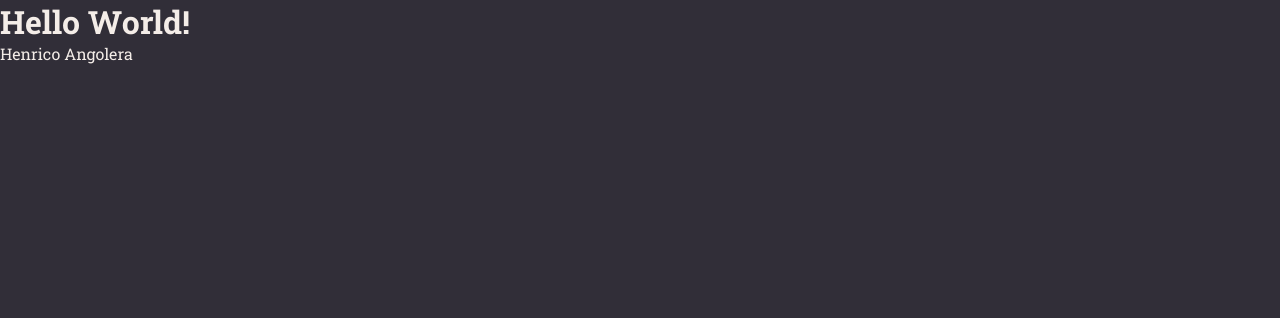
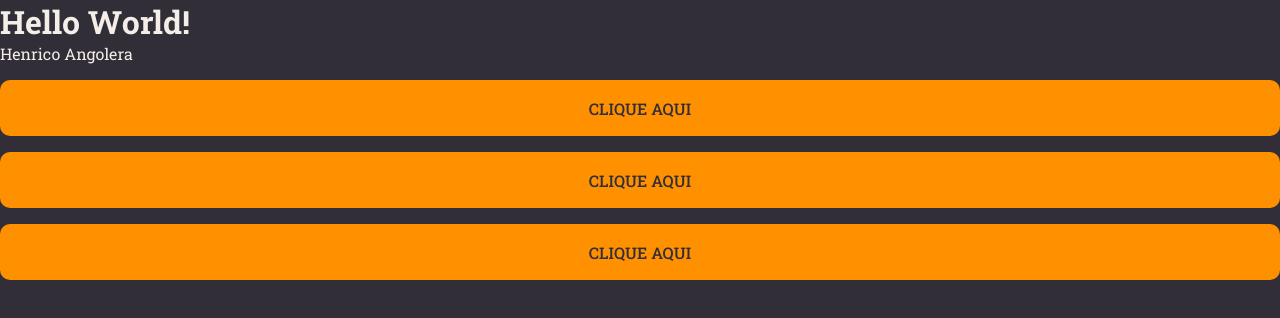
Before and after one commit to HenricoAngolera/rocketnotes, a React (Vite) app: page / in a window 1280 px wide. Shown: the top 318 px of the page. Built offline with nearby package versions, Linux system fonts and the light colour scheme.

Commit message:
component (button)

```diff
--- /dev/null
+++ b/src/components/Button/index.jsx
@@ -0,0 +1,9 @@
+import { Container } from "./styles";
+
+export function Button() {
+  return (
+    <Container type="button">
+      CLIQUE AQUI
+    </Container>
+  )
+}
--- /dev/null
+++ b/src/components/Button/styles.js
@@ -0,0 +1,18 @@
+import styled from "styled-components";
+
+export const Container = styled.button `
+  width: 100%;
+  background-color: ${({theme}) => theme.COLORS.ORANGE};
+  color: ${({theme}) => theme.COLORS.BACKGROUND_800};
+
+  height: 56px;
+  border: 0;
+  padding: 0 16px;
+  margin-top: 16px;
+  border-radius: 10px;
+  font-weight: 500;
+
+  &:disabled {
+    opacity: 0.5;
+  }
+`;
--- a/src/pages/Details/index.jsx
+++ b/src/pages/Details/index.jsx
@@ -1,10 +1,17 @@
 import { Container } from './styles';
+
+import { Button } from '../../components/Button';
 
 export function Details() {
   return(
     <Container>
       <h1>Hello World!</h1>
       <span>Henrico Angolera</span>
+
+      <Button/>
+      <Button/>
+      <Button/>
+
     </Container>
   )
 }
```
